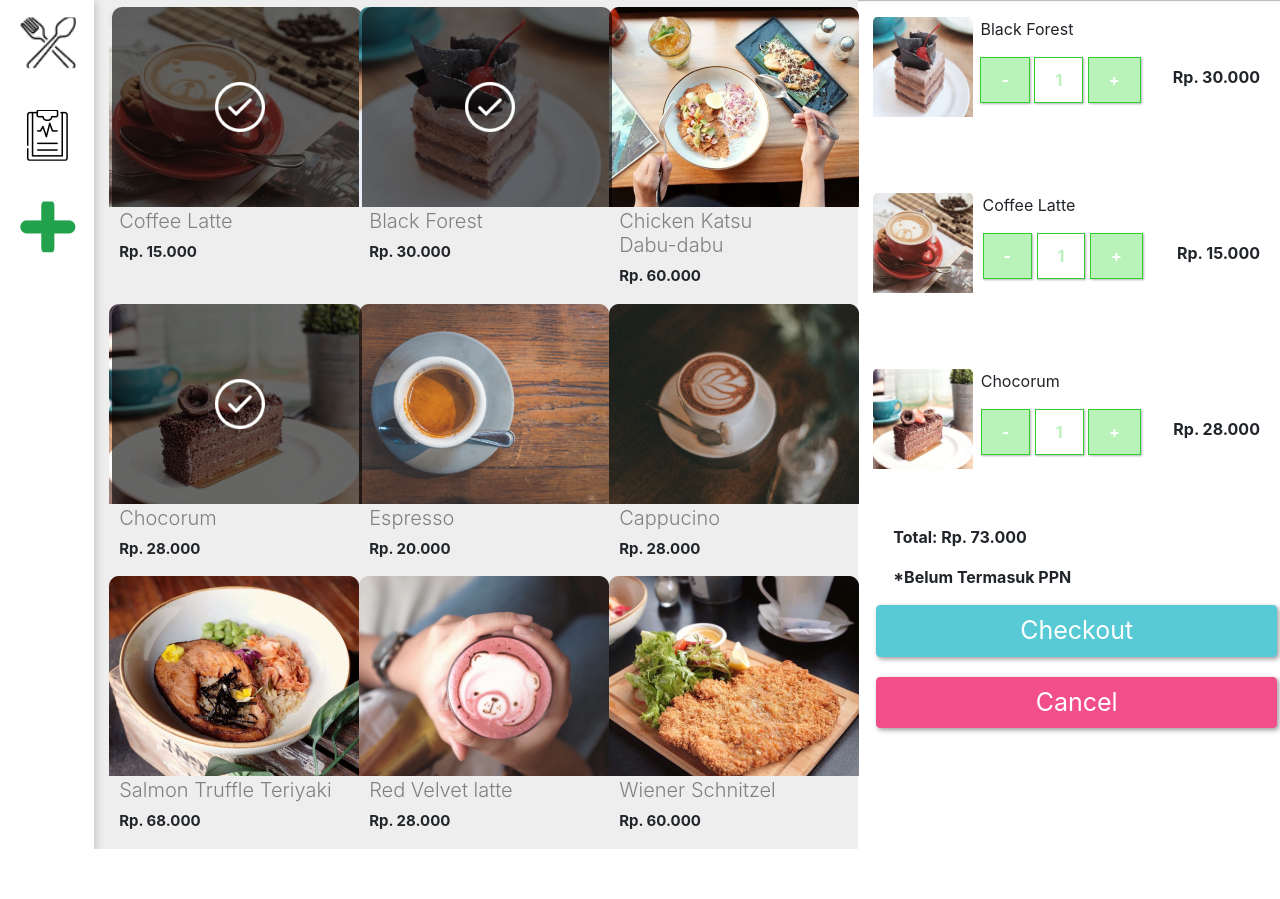
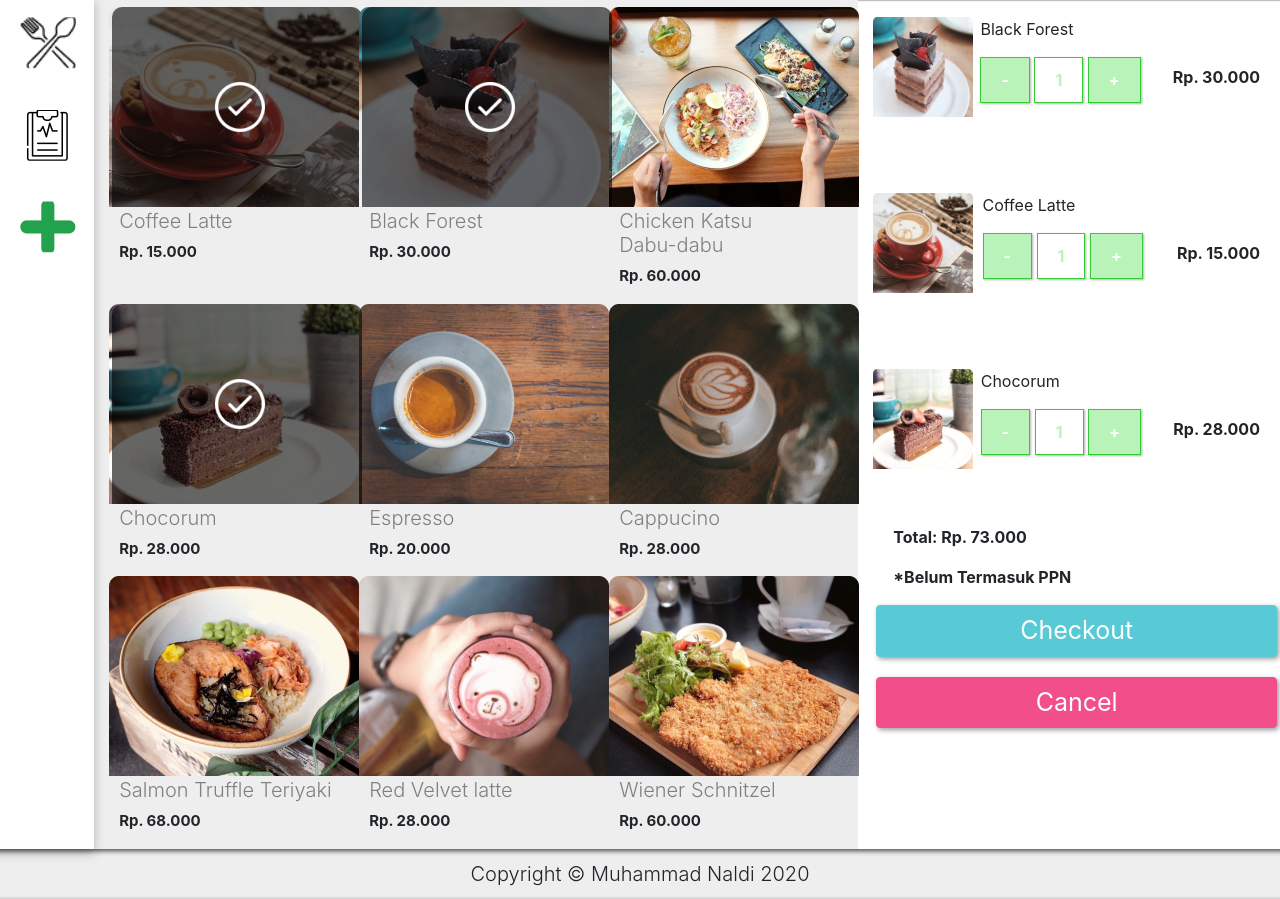
Before and after one commit to mhdnaldi/Template-responsive-web, a plain HTML site: page home-select.html in a window 1280 px wide. Shown: the part 78-977 px from the top of the page. Before the commit the page ends 927 px from the top, so only its background shows below. Drawn offline with nearby package versions, Linux system fonts and the light colour scheme.

Commit message:
second commit

```diff
--- a/home-select.html
+++ b/home-select.html
@@ -162,6 +162,10 @@
       </div>
     </div>
 
+    <div class="row justify-content-center align-items-center" style="height: 50px; box-shadow: 2px 2px 5px rgba(0,0,0,0.7) inset; background-color: #eee;">
+      <footer class="text center lead"> Copyright &copy; Muhammad Naldi 2020</footer>
+    </div>
+
     <!-- Modal checkout -->
     <div
       class="modal fade"
```
Also changed, not shown: history.html (+3 -0 lines), index.html (+4 -0 lines).
